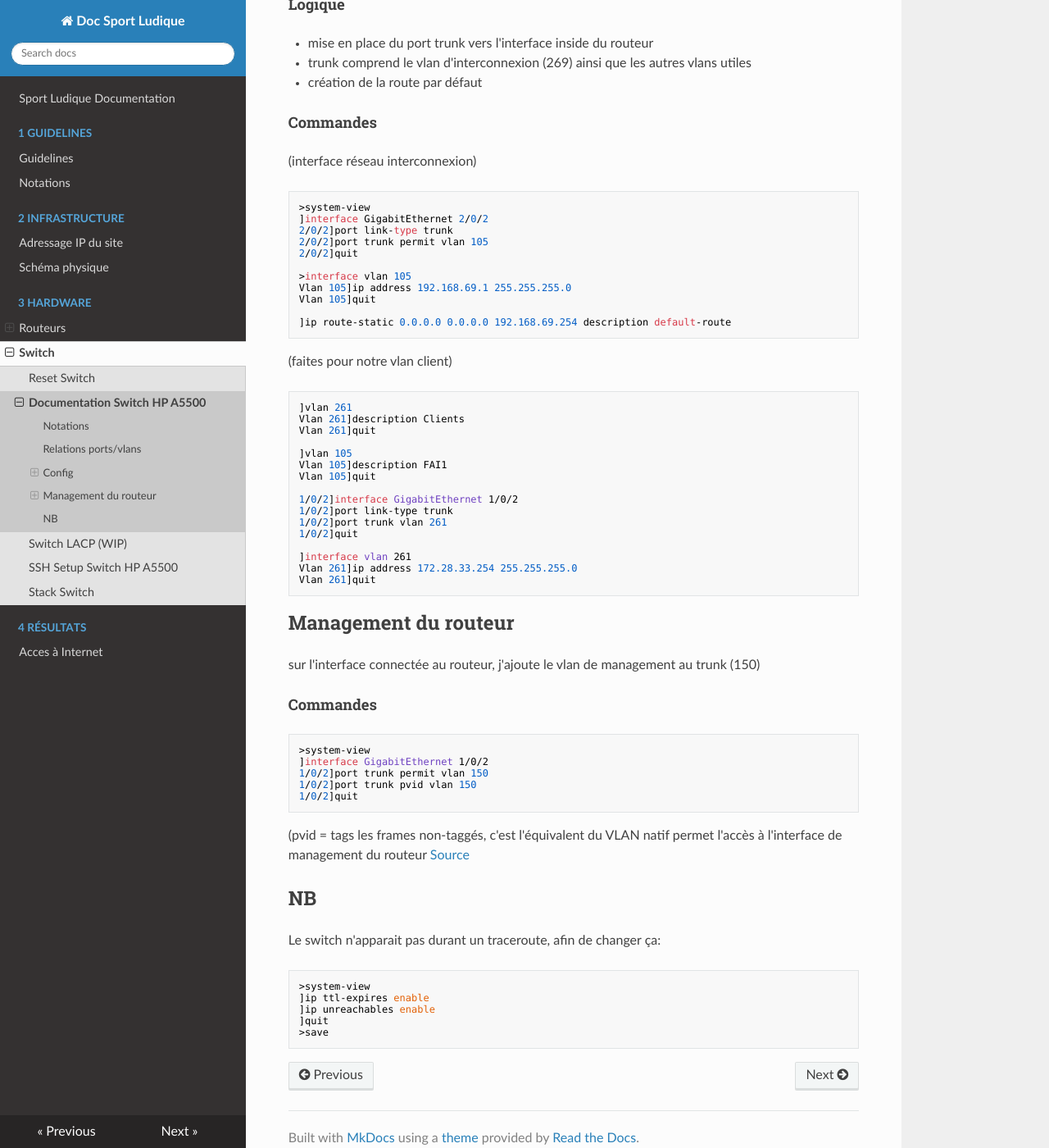
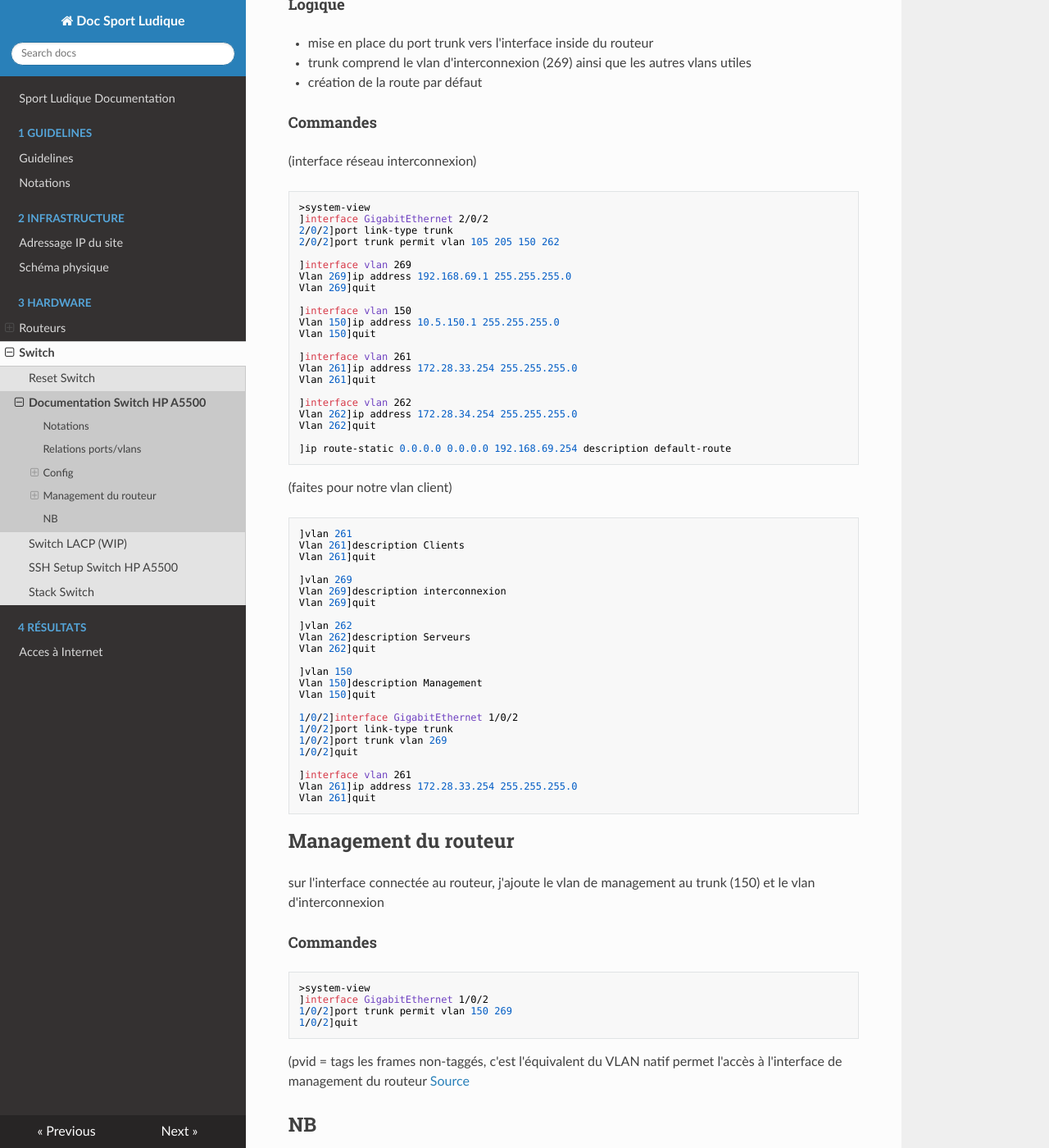
Before and after one commit to DSISportLudique/SportLudique2Doc, an MkDocs documentation site: the page built from docs/3 - Hardware/Switch/SwitchHP.md, in a window 1280 px wide and 1400 px high, scrolled down 703 px. Shown: the whole window at 82% size. Built offline with MkDocs 1.6.1, drawn with Linux system fonts in a browser that asks for light colours; nearby versions of some CDN libraries; some of the changed text lies outside the part shown.

Commit message:
switch HP docs fixes

````diff
--- a/docs/3 - Hardware/Switch/SwitchHP.md
+++ b/docs/3 - Hardware/Switch/SwitchHP.md
@@ -8,7 +8,7 @@ Les notations sont définies dans [Notations](../../1 - Guidelines/Notations.md)
 | Port | VLAN(s) | Usage |
 |------|---------|-------|
 | Gi 2/0/1, 2/0/3 | tous | Inter-switch |
-| Gi 2/0/2, 2/0/4 | 105 & 205 | WAN routeurs |
+| Gi 2/0/2, 2/0/4 | 105 & 205 & 150 & 262 | WAN routeurs, Mana vers Proxmox et VLAN Serveurs pour Proxmox |
 | Gi 1/0/1, 1/0/3 | tous | LAN routeurs |
 | Gi 2/0/5, 2/0/6 | 261 | Clients |
 | Gi 1/0/2, 1/0/4 | 269 | Interco |
@@ -31,12 +31,23 @@ Les notations sont définies dans [Notations](../../1 - Guidelines/Notations.md)
 >system-view
 ]interface GigabitEthernet 2/0/2
 2/0/2]port link-type trunk
-2/0/2]port trunk permit vlan 105
-2/0/2]quit
+2/0/2]port trunk permit vlan 105 205 150 262
 
->interface vlan 105
-Vlan 105]ip address 192.168.69.1 255.255.255.0
-Vlan 105]quit
+]interface vlan 269
+Vlan 269]ip address 192.168.69.1 255.255.255.0
+Vlan 269]quit
+
+]interface vlan 150
+Vlan 150]ip address 10.5.150.1 255.255.255.0
+Vlan 150]quit
+
+]interface vlan 261
+Vlan 261]ip address 172.28.33.254 255.255.255.0
+Vlan 261]quit
+
+]interface vlan 262
+Vlan 262]ip address 172.28.34.254 255.255.255.0
+Vlan 262]quit
 
 ]ip route-static 0.0.0.0 0.0.0.0 192.168.69.254 description default-route
 ```
@@ -47,13 +58,21 @@ Vlan 105]quit
 Vlan 261]description Clients
 Vlan 261]quit
 
-]vlan 105
-Vlan 105]description FAI1
-Vlan 105]quit
+]vlan 269
+Vlan 269]description interconnexion
+Vlan 269]quit
+
+]vlan 262
+Vlan 262]description Serveurs
+Vlan 262]quit
+
+]vlan 150
+Vlan 150]description Management
+Vlan 150]quit
 
 1/0/2]interface GigabitEthernet 1/0/2
 1/0/2]port link-type trunk
-1/0/2]port trunk vlan 261
+1/0/2]port trunk vlan 269
 1/0/2]quit
 
 ]interface vlan 261
@@ -63,15 +82,14 @@ Vlan 261]quit
 
 ## Management du routeur
 
-sur l'interface connectée au routeur, j'ajoute le vlan de management au trunk (150)
+sur l'interface connectée au routeur, j'ajoute le vlan de management au trunk (150) et le vlan d'interconnexion
 
 #### Commandes
 
 ```
 >system-view
 ]interface GigabitEthernet 1/0/2
-1/0/2]port trunk permit vlan 150
-1/0/2]port trunk pvid vlan 150
+1/0/2]port trunk permit vlan 150 269
 1/0/2]quit
 ```
 
````
Also changed, not shown: docs/3 - Hardware/.ConfigFiles/SwitchHPConfig.txt.
